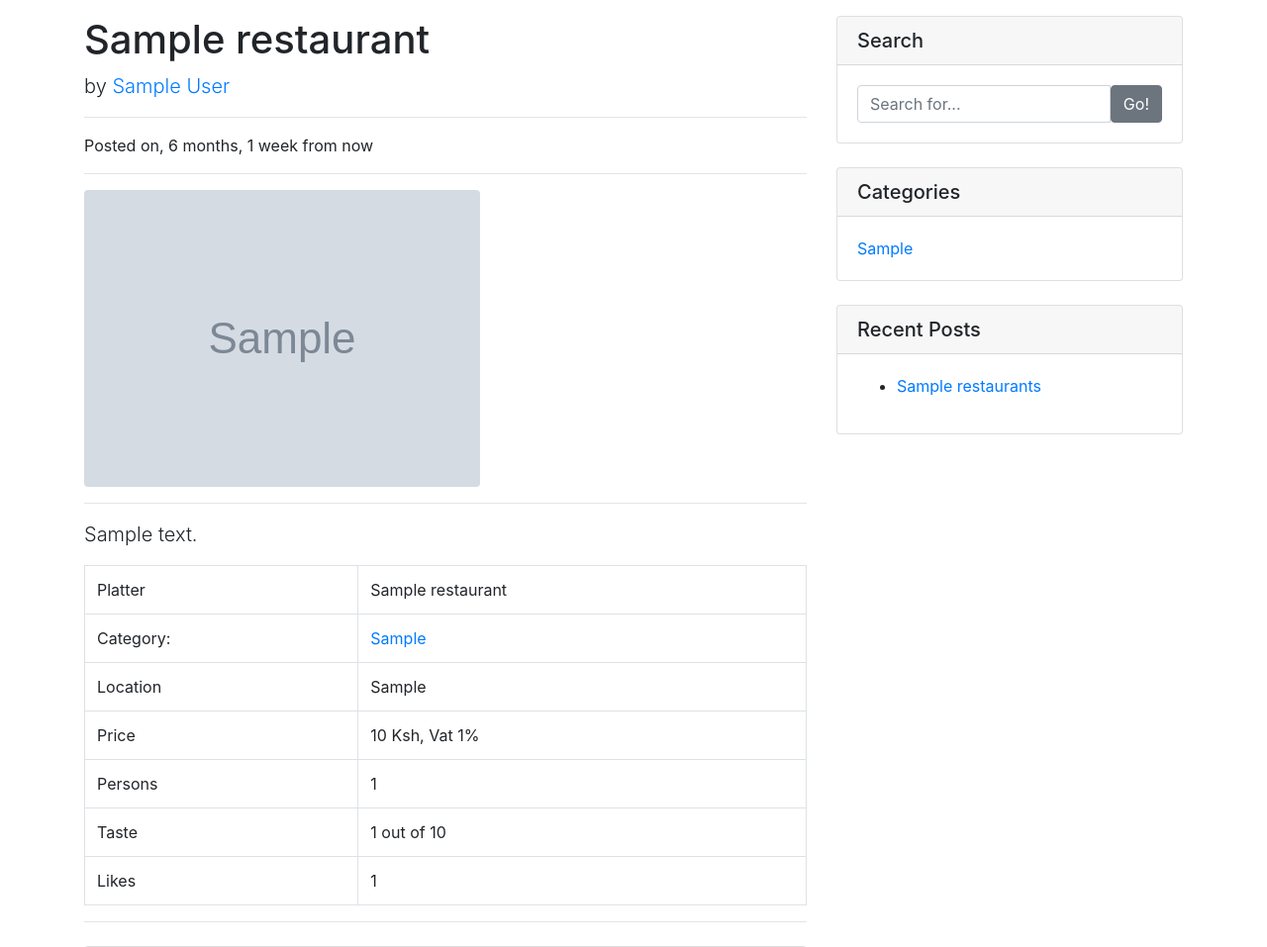
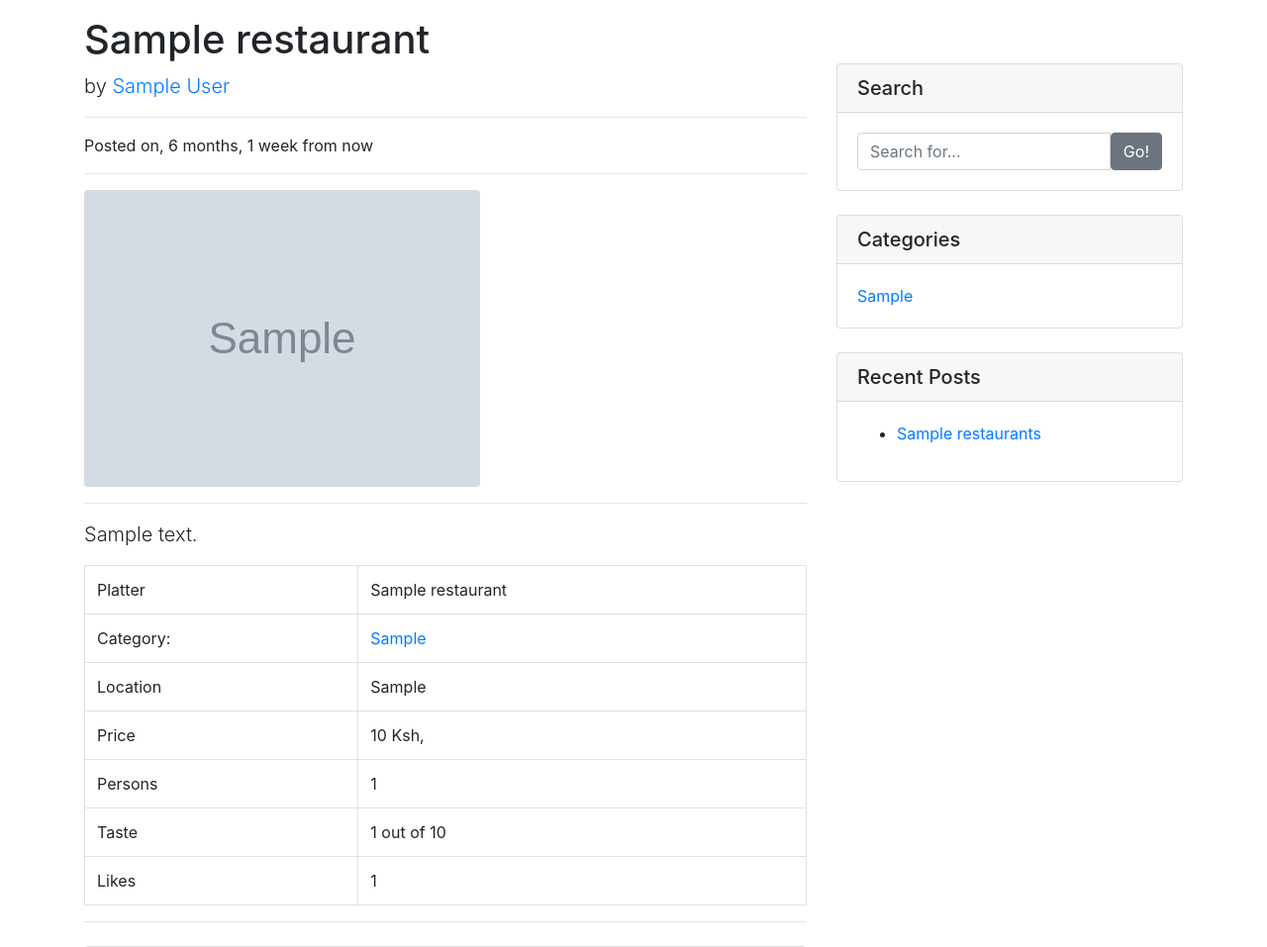
Before and after one commit to jmuema/vyakula254, a Django app: a page that uses templates/partials/_widgets.html in a window 1280 px wide. Shown: the part 64-1021 px from the top of the page at 99% size. Run offline with Django 3.2, Linux system fonts and the light colour scheme; tables that the repository leaves empty hold one stand-in row (values such as "Sample post"); grey boxes marked "Sample" are stand-in pictures; some libraries are stand-ins or nearby versions.

Commit message:
modified the forms

```diff
--- a/templates/partials/_widgets.html
+++ b/templates/partials/_widgets.html
@@ -1,6 +1,8 @@
 <!-- Sidebar Widgets Column -->
 <div class="col-md-4">
     <!-- Search Widget -->
+    <br>
+    <br>
     <div class="card my-4">
         <h5 class="card-header">Search</h5>
         <div class="card-body">
--- a/templates/registration/login.html
+++ b/templates/registration/login.html
@@ -6,6 +6,8 @@
     <div class="col-md-12">
         {% if messages %}
         {% for message in messages %}
+        <br>
+        <br>
         <div class="alert alert-success alert-dismissible fade show" role="alert">
             {{ message }}
             <button type="button" class="close" data-dismiss="alert" aria-label="Close">
@@ -16,6 +18,8 @@
         {% endif %}
     </div>
     <div class="col-md-4 offset-md-4" style="margin-top:30px; margin-bottom: 120px">
+        <br>
+        <br>
         <div class="card">
             <h5 class="card-header text-center">User Login</h5>
             <div class="card-body">
--- a/templates/resturants/restaurant_detail.html
+++ b/templates/resturants/restaurant_detail.html
@@ -47,7 +47,7 @@
                 </tr>
                 <tr>
                     <td>Price</td>
-                    <td>{{ object.price }} Ksh, Vat {{ object.vat }}%</td>
+                    <td>{{ object.price }} Ksh, </td>
                 </tr>
                 <tr>
                     <td>Persons</td>
--- a/templates/resturants/resturant_form.html
+++ b/templates/resturants/resturant_form.html
@@ -6,6 +6,8 @@
 {% block content %}
 <div class="row">
     <div class="col-md-8 my-4">
+        <br>
+        <br>
         <div class="card">
             <h5 class="card-header text-center">
                 {% if 'update' in request.path %}
--- a/vyakula254/settings.py
+++ b/vyakula254/settings.py
@@ -42,7 +42,7 @@ INSTALLED_APPS = [
     'resturants.apps.ResturantsConfig',
     'accounts.apps.AccountsConfig',
     'bootstrap4',
-    'rest_framework',
+
 
 ]
 
```
